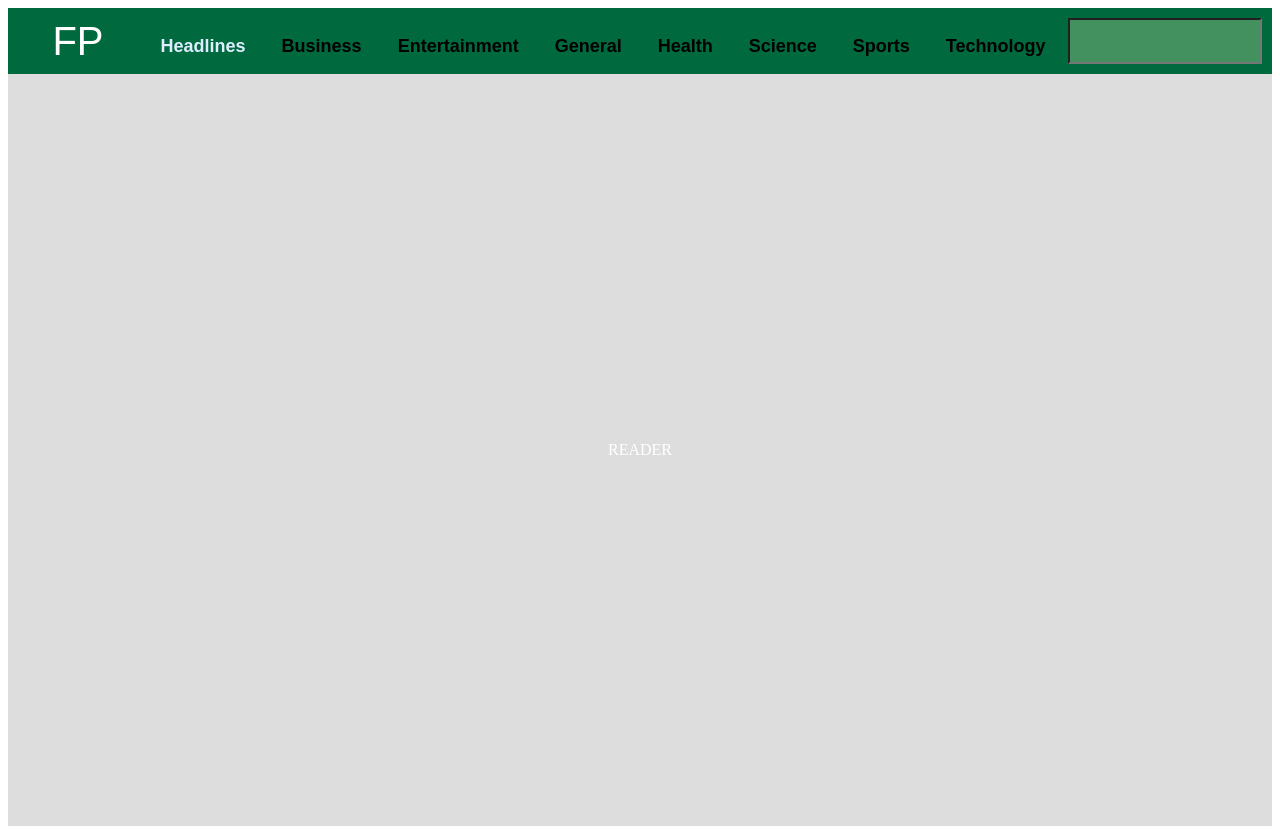
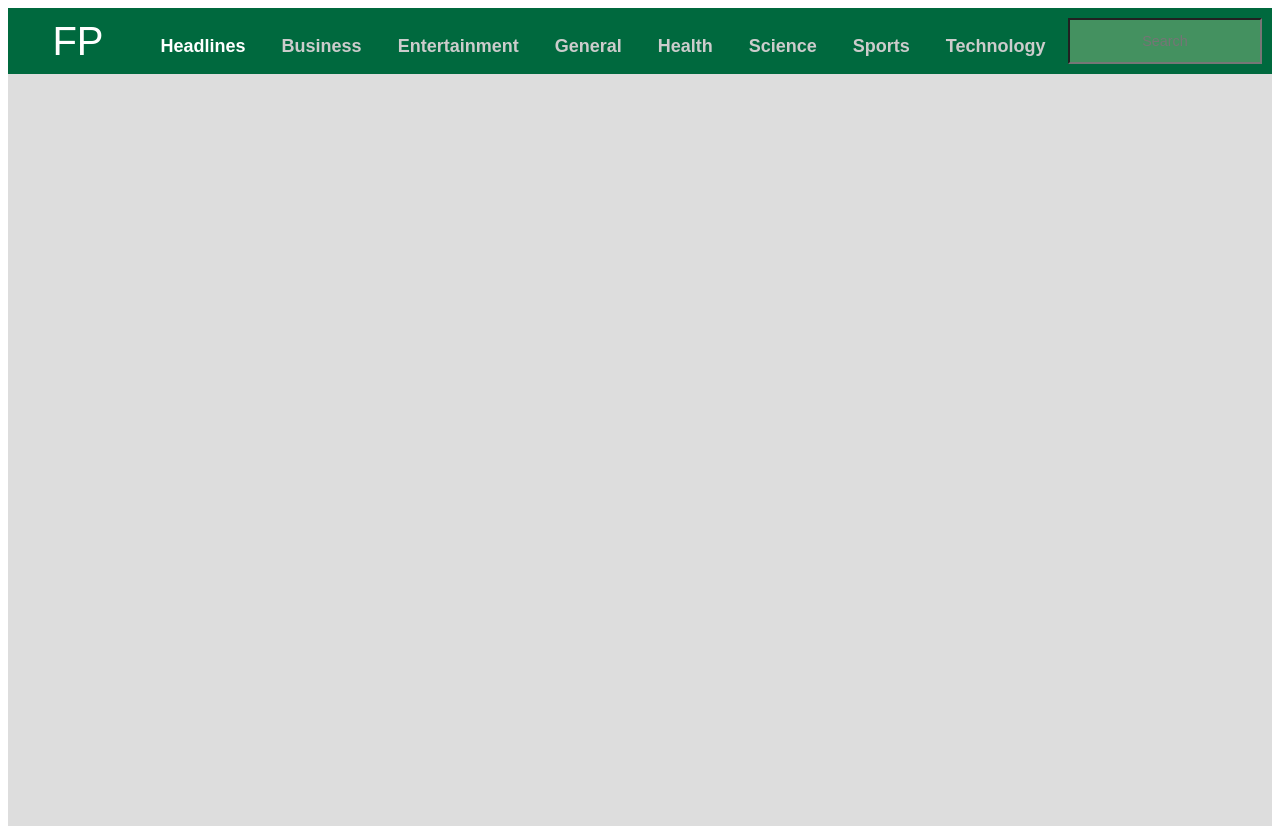
Before and after one commit to tdsfugal/reader, a Gatsby site in the folder packages/reader-app/: page / in a window 1280 px wide. Built offline with nearby package versions, Linux system fonts and the light colour scheme; Gatsby itself is replaced by a stand-in of ours.

Commit message:
Minor tuneups

```diff
--- a/packages/reader-app/src/components/reader.js
+++ b/packages/reader-app/src/components/reader.js
@@ -43,17 +43,18 @@ const Reader = ({ country, category = null }) => {
   // This hook fires on change in one of the three parameters
   useEffect(() => {
     let params = {}
-    if (queryKeywords) params.q = queryKeywords
+    if (queryKeywords && queryKeywords.length > 0) params.q = queryKeywords
     if (category) params.category = category
     if (country) params.country = country
+    console.log(params)
     getResults({ variables: { params } })
-  }, [queryKeywords, category, country])
+  }, [queryKeywords, category, country, getResults])
 
   // This is a boilerplate check that guards against queries in flight and botched
   // queries.
   if (loading || error || !data) {
     if (error) console.log(error)
-    return <div>READER</div>
+    return null
   }
 
   // Results are a list of article metadata objects.
--- a/packages/reader-app/src/components/search.js
+++ b/packages/reader-app/src/components/search.js
@@ -1,10 +1,22 @@
-import React, { useState } from "react"
+import React, { useState, useEffect } from "react"
+import { useReactiveVar } from "@apollo/client"
 
 import { SearchView } from "../styles"
 import { queryKeywordsVar } from "../state"
 
 export default function Search() {
+  const queryKeywords = useReactiveVar(queryKeywordsVar)
   const [val, setVal] = useState("")
+
+  // This useEffect keeps the keyword search values visible after page changes.
+  useEffect(() => {
+    console.log(`Keywords = ${queryKeywords}`)
+    if (queryKeywords && queryKeywords.length > 0) {
+      setVal(queryKeywords)
+    } else {
+      setVal("")
+    }
+  }, [queryKeywords])
 
   const handleChange = e => {
     e.preventDefault()
@@ -12,15 +24,16 @@ export default function Search() {
   }
 
   const handleKeyPress = e => {
+    console.log(e.charCode)
     if (e.charCode === 13) {
       queryKeywordsVar(e.target.value)
-      setVal("")
     }
   }
 
   return (
     <SearchView
       value={val}
+      placeholder="Search"
       onChange={handleChange}
       onKeyPress={handleKeyPress}
     />
--- a/packages/reader-app/src/styles/header-views.js
+++ b/packages/reader-app/src/styles/header-views.js
@@ -35,6 +35,7 @@ export const SearchView = styled.input`
   font-size: 0.9em;
   font-family: sans-serif;
   text-align: center;
+  color: #fff;
 `
 
 export const NavView = styled.nav`
@@ -55,7 +56,7 @@ export const NavTileView = styled.div`
   margin: 1em;
   padding: 0.5em
   background-color: #00693e;
-  color: ${({ active }) => (active ? "#def" : "black")};
+  color: ${({ active }) => (active ? "#fff" : "#ccc")};
   line-height: 40px;
   font-size: 18px;
   font-family: Arial;
--- a/packages/reader-app/src/styles/layout-views.js
+++ b/packages/reader-app/src/styles/layout-views.js
@@ -14,6 +14,7 @@ export const WorkspaceView = styled.main`
   flex-flow: row nowrap;
   align-items: center;
   justify-content: center;
+  overflow-y: scroll;
   background-color: #ddd;
   color: white;
 `
```
